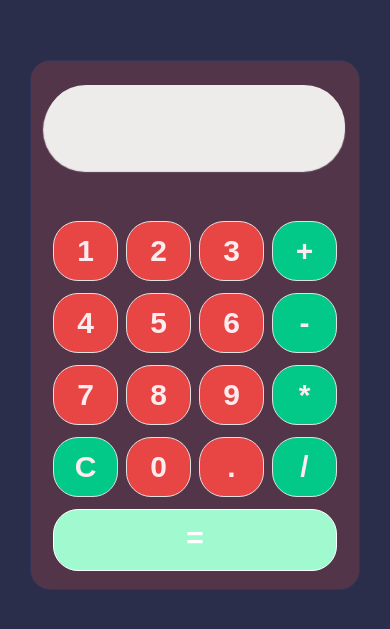
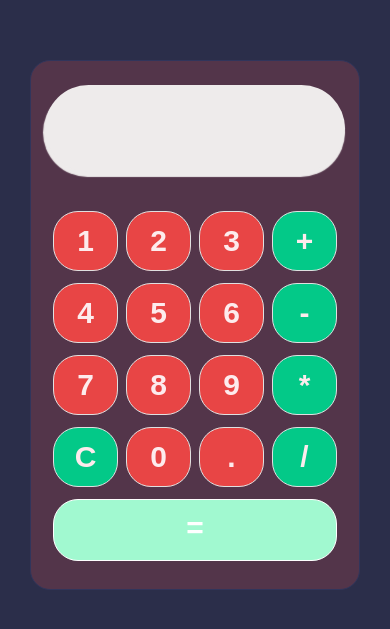
Before and after one commit to JulianRG1512/Calculadora, a React (Create React App) app: page / in a window 390 px wide. Shown: the part 107-736 px from the top of the page. Built offline with nearby package versions, Linux system fonts and the light colour scheme.

Commit message:
3°Se modifican estilo pantalla

```diff
--- a/src/hojas-de-estilo/pantalla.css
+++ b/src/hojas-de-estilo/pantalla.css
@@ -1,7 +1,7 @@
 .entrada {
     height: 65px;
     border-radius: 50px;
-    margin-bottom: 50px;
+    margin-bottom: 35px;
     margin-top: 10px;
     display: flex;
     justify-content: flex-end;
@@ -15,12 +15,3 @@
     margin: 1px solid #888;
     box-shadow: -1px 4px 1px 1px rgb(238, 235, 235);
 }
-
-@media screen and (max-width: 600px) {
-    .entrada{
-        height: 60px;
-
-
-    }
-
-}
```
